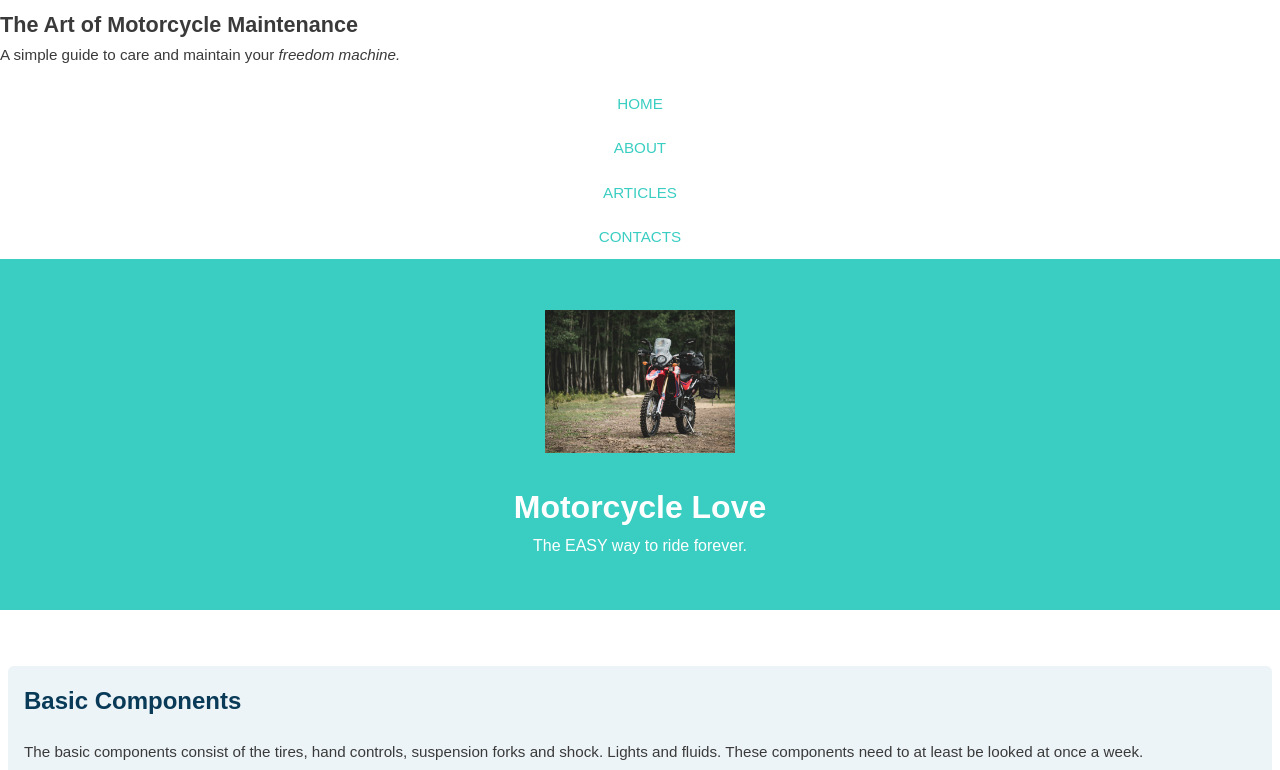
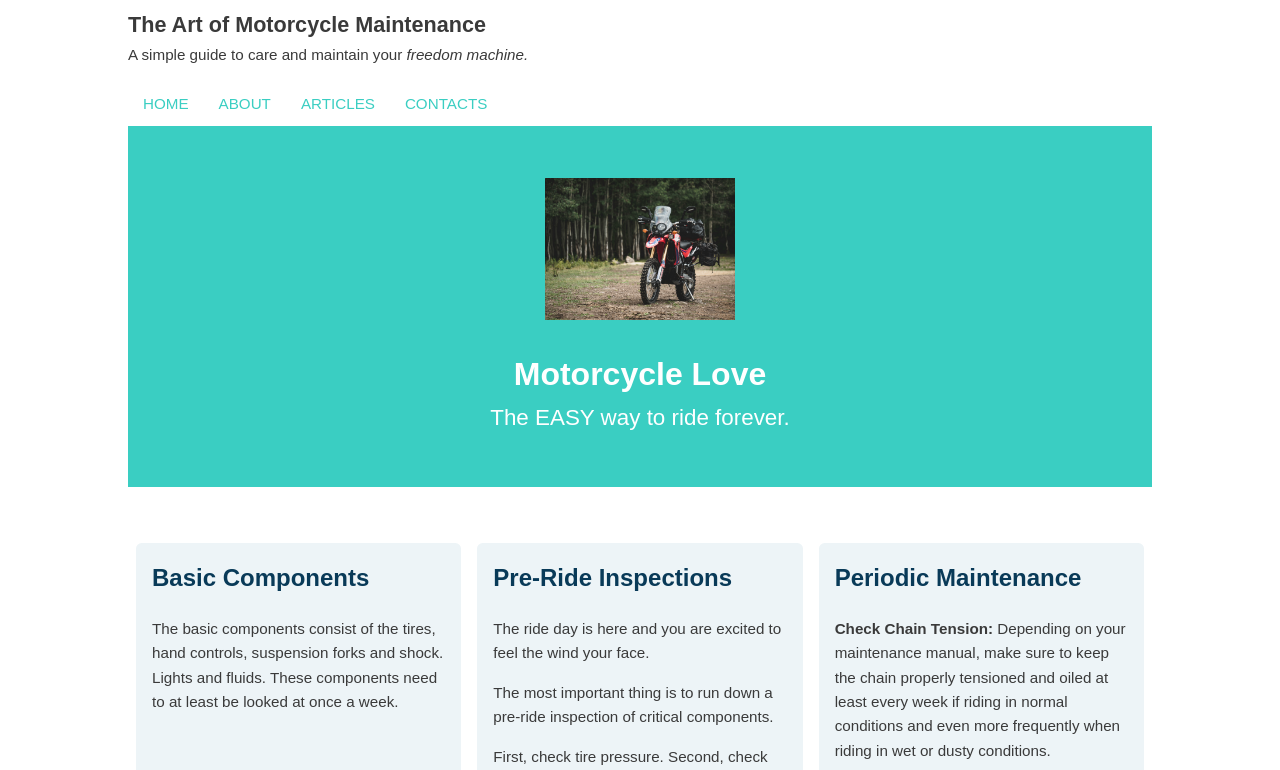
Before and after one commit to daddiedarko/Motorcycle_Maintenance, a plain HTML site: page index.html in a window 1280 px wide. Shown: the top 770 px of the page. Drawn offline with Linux system fonts and the light colour scheme.

Commit message:
Added Media Queries and flexbox css.

```diff
--- a/base.css
+++ b/base.css
@@ -110,3 +110,25 @@ text-align: center;
 	background: #3acec2;
 	border-radius: .35em;
 }
+
+/* =================================
+  Media Queries
+==================================== */
+
+@media (min-width: 769px) {
+	.main-header,
+	.row {
+		width: 90%;
+		margin: 0 auto;
+	}
+	.tagline {
+		font-size: 1.4em;
+	}
+}
+@media (min-width: 1025px) {
+	.main-header,
+	.row {
+		width: 80%;
+		max-width: 1150px;
+	}
+}
--- /dev/null
+++ b/flexbox.css
@@ -0,0 +1,30 @@
+/* =================================
+  Media Queries
+==================================== */
+
+@media (min-width: 769px) {
+  .main-nav,
+  .row,
+  .col {
+    display: flex;
+  }
+  .main-header {
+    flex-direction: column;
+    align-items: center;
+  }
+  .col {
+    flex: 1;
+    flex-direction: column;
+  }
+  .button {
+    margin-top: auto;
+    align-self: flex-start;
+  }
+}
+
+@media (min-width: 1025px) {
+  .main-header{
+    flex-direction: column;
+    justify-content:  space-between;
+  }
+}
--- a/index.html
+++ b/index.html
@@ -4,6 +4,7 @@
     <head>
       <title>Motorcycle Maintenance</title>
       <link rel="stylesheet" href="base.css">
+      <link rel="stylesheet" href="flexbox.css">
     </head>
 
       <header class="main-header">
```
Also changed, not shown: 1 other file.
